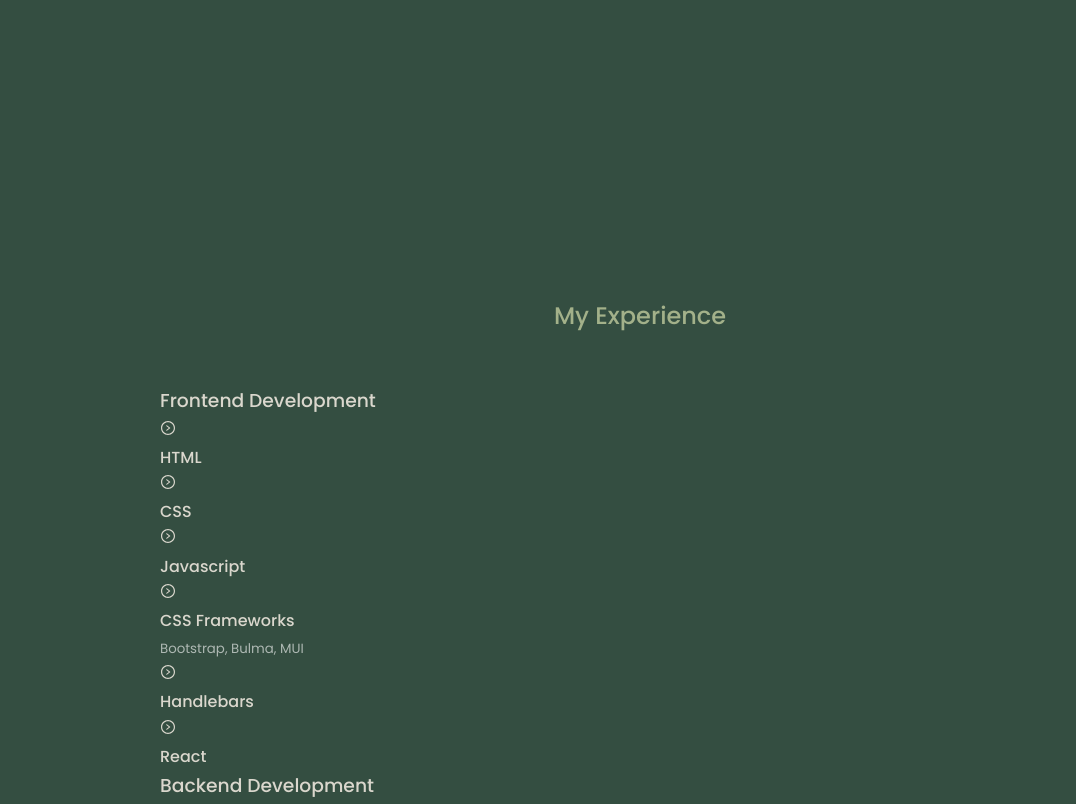
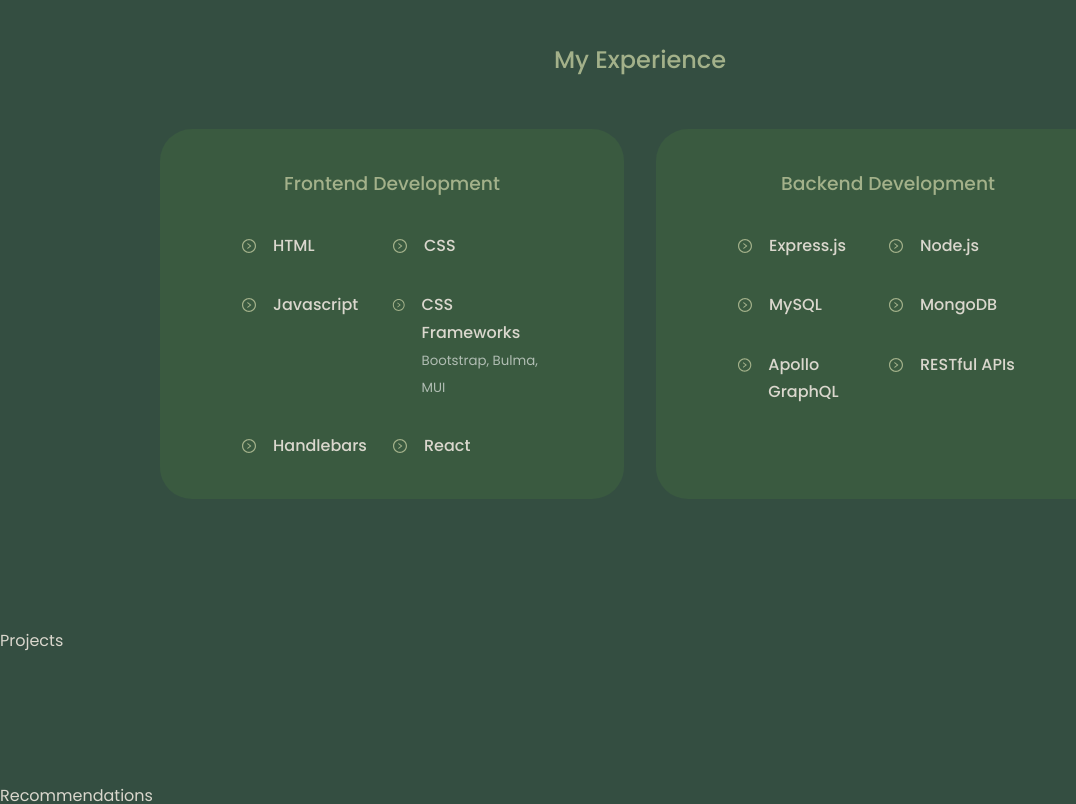
Before and after one commit to leah-choco/Portfolio, a React (Create React App) app: page / in a window 1280 px wide. Shown: the part 1560-2364 px from the top of the page, without its empty margins (0-1076 px from the left). Built offline with nearby package versions, Linux system fonts and the light colour scheme.

Commit message:
Finished styling the Experiences component and moved h4s into divs

```diff
--- a/src/components/About/about.css
+++ b/src/components/About/about.css
@@ -87,7 +87,7 @@
   }
 }
 
-/*Phone Media Queries*/
+/*Phone Media Queries: Still need to get image centered*/
 @media screen and (max-width: 600px) {
     .about__me {
         width: 65%;
@@ -106,4 +106,8 @@
     .about__content p {
         margin: 1.5rem 0;
     }
+    .about__me-image {
+        justify-items: center;
+        margin: 0;
+    }
 }
--- a/src/components/Experience/Experience.jsx
+++ b/src/components/Experience/Experience.jsx
@@ -13,29 +13,41 @@
           <h3>Frontend Development</h3>
           <div className='experience__content'>
             <article className='experience__details'>
-              <AiOutlineRightCircle />
+              <AiOutlineRightCircle className='experience__details-icon' />
+                <div>
                  <h4>HTML</h4>
+                </div>
             </article>
             <article className='experience__details'>
-              <AiOutlineRightCircle />
+              <AiOutlineRightCircle className='experience__details-icon'/>
+                <div>
                   <h4>CSS</h4>
+                </div>
             </article>
             <article className='experience__details'>
-              <AiOutlineRightCircle />
+              <AiOutlineRightCircle className='experience__details-icon'/>
+                <div>
                   <h4>Javascript</h4>
+                </div>
             </article>
             <article className='experience__details'>
-              <AiOutlineRightCircle />
+              <AiOutlineRightCircle className='experience__details-icon'/>
+                <div>
                   <h4>CSS Frameworks</h4>
                   <small className='text-light'>Bootstrap, Bulma, MUI</small>
+                </div>
             </article>
             <article className='experience__details'>
-              <AiOutlineRightCircle />
+              <AiOutlineRightCircle className='experience__details-icon'/>
+                <div>
                   <h4>Handlebars</h4>
+                </div>
             </article>
             <article className='experience__details'>
-              <AiOutlineRightCircle />
+              <AiOutlineRightCircle className='experience__details-icon'/>
+                <div>
                  <h4>React</h4>
+                </div>
             </article>
           </div>
         </div>
@@ -43,28 +55,40 @@
           <h3>Backend Development</h3>
             <div className='experience__content'>
               <article className='experience__details'>
-                <AiOutlineRightCircle />
+                <AiOutlineRightCircle className='experience__details-icon'/>
+                  <div>
                    <h4>Express.js</h4>
+                  </div>
               </article>
               <article className='experience__details'>
-                <AiOutlineRightCircle />
+                <AiOutlineRightCircle className='experience__details-icon'/>
+                  <div>
                    <h4>Node.js</h4>
+                  </div>
               </article>
               <article className='experience__details'>
-                <AiOutlineRightCircle />
+                <AiOutlineRightCircle className='experience__details-icon'/>
+                  <div>
                     <h4>MySQL</h4>
+                  </div>
               </article>
               <article className='experience__details'>
-                <AiOutlineRightCircle />
+                <AiOutlineRightCircle className='experience__details-icon'/>
+                  <div>
                     <h4>MongoDB</h4>
+                  </div>
               </article>
               <article className='experience__details'>
-                <AiOutlineRightCircle />
+                <AiOutlineRightCircle className='experience__details-icon'/>
+                  <div>
                     <h4>Apollo GraphQL</h4>
+                  </div>
               </article>
               <article className='experience__details'>
-                <AiOutlineRightCircle />
+                <AiOutlineRightCircle className='experience__details-icon'/>
+                  <div>
                     <h4>RESTful APIs</h4>
+                  </div>
               </article>
           </div>
         </div>
--- a/src/components/Experience/experience.css
+++ b/src/components/Experience/experience.css
@@ -0,0 +1,71 @@
+.experience__container{
+    display: grid;
+    grid-template-columns: 1fr 1fr;
+    gap: 2rem;
+}
+
+.experience__container > div {
+    background: var(--color-bg-variant);
+    padding: 2.4rem 5rem;
+    border-radius: 2rem;
+    border: 1px solid transparent;
+    transition: var(--transition);
+}
+
+.experience__container > div:hover {
+    background: transparent;
+    border-color: var(--color-primary-variant);
+    cursor: default;
+}
+
+.experience__container > div h3 {
+    text-align: center;
+    margin-bottom: 2rem;
+    color: var(--color-primary);
+}
+
+.experience__content {
+    display: grid;
+    grid-template-columns: 1fr 1fr;
+    row-gap: 2rem;
+}
+
+.experience__details {
+    display: flex;
+    gap: 1rem;
+}
+
+.experience__details-icon {
+    margin-top: 6px;
+    color: var(--color-primary);
+}
+
+/*Tablet Media Queries*/
+@media screen and (max-width: 1024px){
+    .experience__container{
+        grid-template-columns: 1fr;
+    }
+
+    .experience__container > div {
+        width: 80%;
+        padding: 2rem;
+        margin: 0 auto;
+    }
+
+    .experience__content {
+        padding: 1rem;
+    }
+  }
+
+  /*Phone Media Queries*/
+  @media screen and (max-width: 600px) {
+    .experience__container {
+        gap: 1rem;
+    }
+
+    .experience__container > div {
+        width: 100%;
+        padding: 2rem 1rem;
+
+    }
+  }
--- a/src/index.css
+++ b/src/index.css
@@ -56,8 +56,6 @@
 
 section{
     margin-top: 8rem;
-    height: 100vh;
-
 }
 
 section > h2, section > h5{
```
Lines whose indentation alone changed are shown as unchanged.
